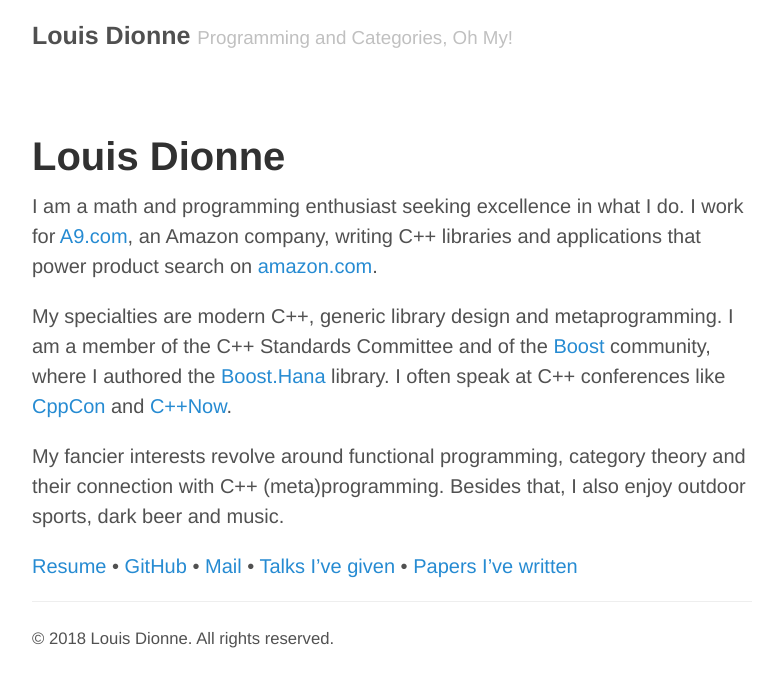
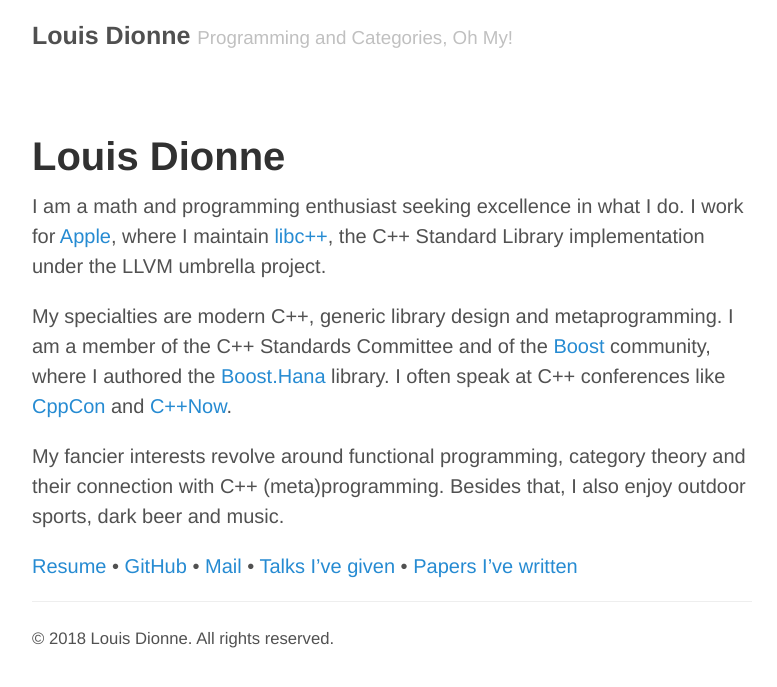
Before and after one commit to ldionne/ldionne.github.io, a Jekyll site: the page built from about.md, in a window 1280 px wide. Shown: the top 687 px of the page, without its empty margins (248-1025 px from the left). Built offline with Jekyll 4.4.1, drawn with Linux system fonts in a browser that asks for light colours.

Commit message:
[about] Update About page with new job information

```diff
--- a/about.md
+++ b/about.md
@@ -6,8 +6,8 @@ title: About
 # Louis Dionne
 
 I am a math and programming enthusiast seeking excellence in what I do.
-I work for [A9.com][], an Amazon company, writing C++ libraries and
-applications that power product search on [amazon.com][].
+I work for [Apple][], where I maintain [libc++][], the C++ Standard Library
+implementation under the LLVM umbrella project.
 
 My specialties are modern C++, generic library design and metaprogramming.
 I am a member of the C++ Standards Committee and of the [Boost][] community,
@@ -26,10 +26,10 @@ I also enjoy outdoor sports, dark beer and music.
 
 
 <!-- Links -->
-[A9.com]: http://a9.com
-[amazon.com]: https://www.amazon.com
+[Apple]: https://apple.com
 [Boost.Hana]: https://github.com/boostorg/hana
 [Boost]: http://www.boost.org
 [C++Now]: http://cppnow.org
 [CppCon]: https://cppcon.org
+[libc++]: https://libcxx.llvm.org
 [mail]: mailto:ldionne.2@gmail.com
```
